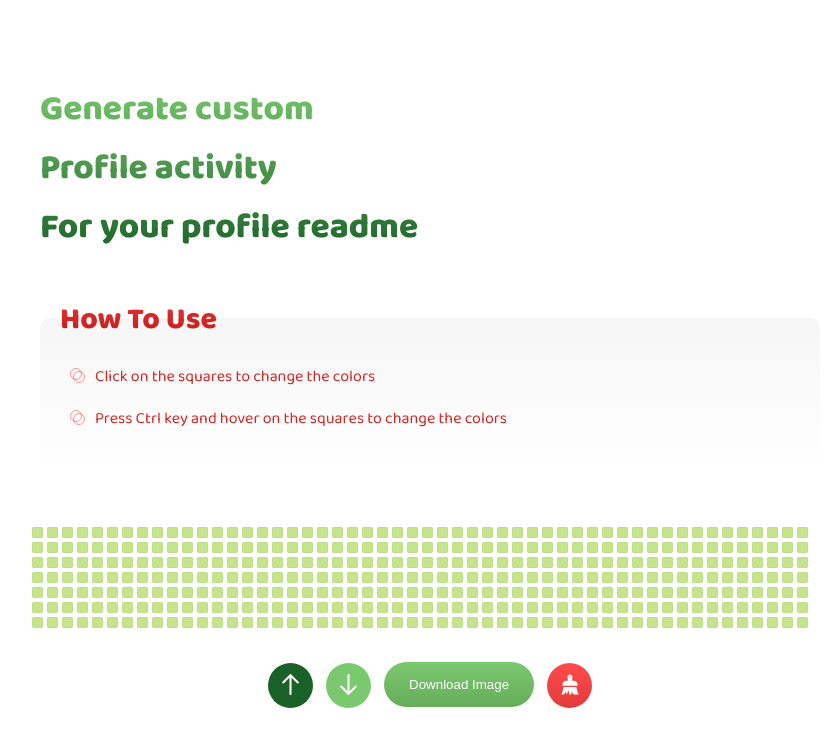
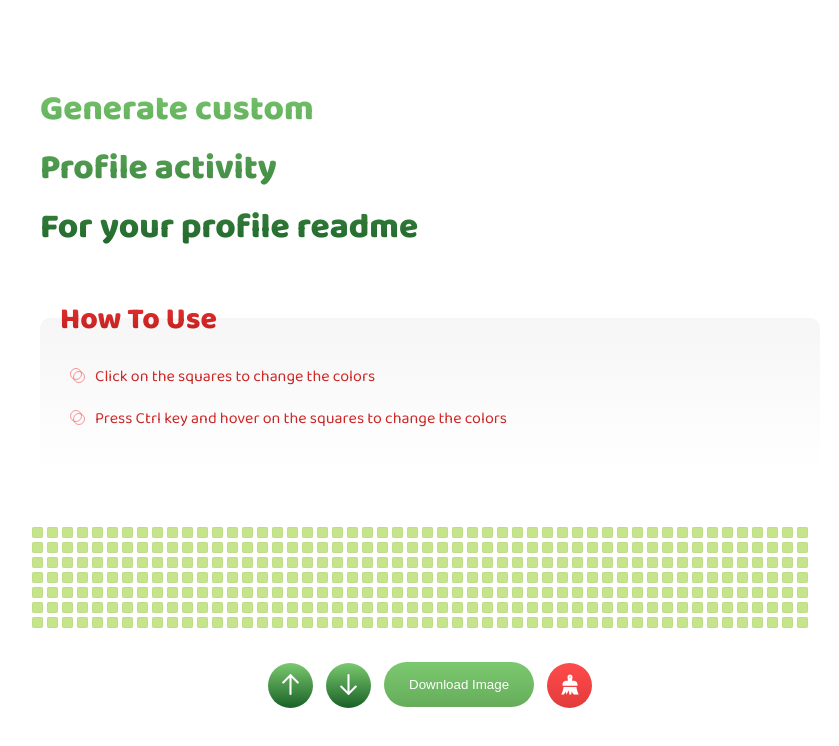
Before and after one commit to omidnikrah/profile-activity-generator, a plain HTML site: page index.html in a window 1280 px wide. Both pictures are taken after a click on the button 500 px from the left and 685 px from the top of the page. Shown: the whole page, without its empty margins (210-1049 px from the left). Drawn offline with Linux system fonts and the light colour scheme.

Commit message:
change css, refactor js code

```diff
--- a/css/app.css
+++ b/css/app.css
@@ -82,24 +82,16 @@ body {
   margin: 20px 0;
 }
 
-#tone-up-btn {
-  background: #196127;
+.tone-btn {
+  background: -webkit-linear-gradient(#7bc96f, #196127);
   color: #fff;
   padding: 0;
   height: 45px;
   vertical-align: middle;
   width: 45px;
   margin-right: 10px;
-}
-
-#tone-down-btn {
-  background: #7bc96f;
-  color: #fff;
-  padding: 0;
-  height: 45px;
-  vertical-align: middle;
-  width: 45px;
-  margin-right: 10px;
+  border-radius: 50%;
+  border: none;
 }
 
 #tone-up-btn svg,
--- a/index.html
+++ b/index.html
@@ -26,10 +26,10 @@
   <svg width="828" height="128" id="profile-activity"></svg>
 
   <div id="action-buttons">
-    <button type="button" id="tone-up-btn" class="action-button">
+    <button type="button" class="tone-btn" id="tone-up-btn" class="action-button">
       <svg class="w-6 h-6" fill="none" stroke="currentColor" viewBox="0 0 24 24" xmlns="http://www.w3.org/2000/svg"><path stroke-linecap="round" stroke-linejoin="round" stroke-width="2" d="M5 10l7-7m0 0l7 7m-7-7v18"></path></svg>
     </button>
-    <button type="button" id="tone-down-btn" class="action-button">
+    <button type="button" class="tone-btn" id="tone-down-btn" class="action-button">
       <svg class="w-6 h-6" fill="none" stroke="currentColor" viewBox="0 0 24 24" xmlns="http://www.w3.org/2000/svg"><path stroke-linecap="round" stroke-linejoin="round" stroke-width="2" d="M19 14l-7 7m0 0l-7-7m7 7V3"></path></svg>
     </button>
     <button type="button" id="create-image-btn" class="action-button">Download Image</button>
--- a/js/generator.js
+++ b/js/generator.js
@@ -79,9 +79,16 @@ class Generator {
 
   toneUp = (event) => {
     for (let i = 0; i < this.days.length; i++) {
-      this.handleDayClick(event, i);
-    }
-    for (let i = 0; i < this.days.length; i++) {
+      if(this.daysActivity[i]) {
+        if(this.daysActivity[i] === 4) {
+          this.daysActivity[i] = 0;
+        } else {
+          this.daysActivity[i] += 1;
+        }
+      } else {
+        this.daysActivity[i] = 1;
+      }
+
       switch(this.daysActivity[i]) {
         case 1:
           document.getElementById(i).setAttribute('fill', '#c6e48b');
@@ -104,7 +111,7 @@ class Generator {
 
   toneDown = (event) => {
     for (let i = 0; i < this.days.length; i++) {
-      if(this.daysActivity[i]){
+      if(this.daysActivity[i]) {
         if(this.daysActivity[i] === 0) {
           this.daysActivity[i] = 4;
         } else {
@@ -113,8 +120,7 @@ class Generator {
       } else {
         this.daysActivity[i] = 4;
       }
-    }
-    for (let i = 0; i < this.days.length; i++) {
+
       switch(this.daysActivity[i]) {
         case 1:
           document.getElementById(i).setAttribute('fill', '#c6e48b');
```
